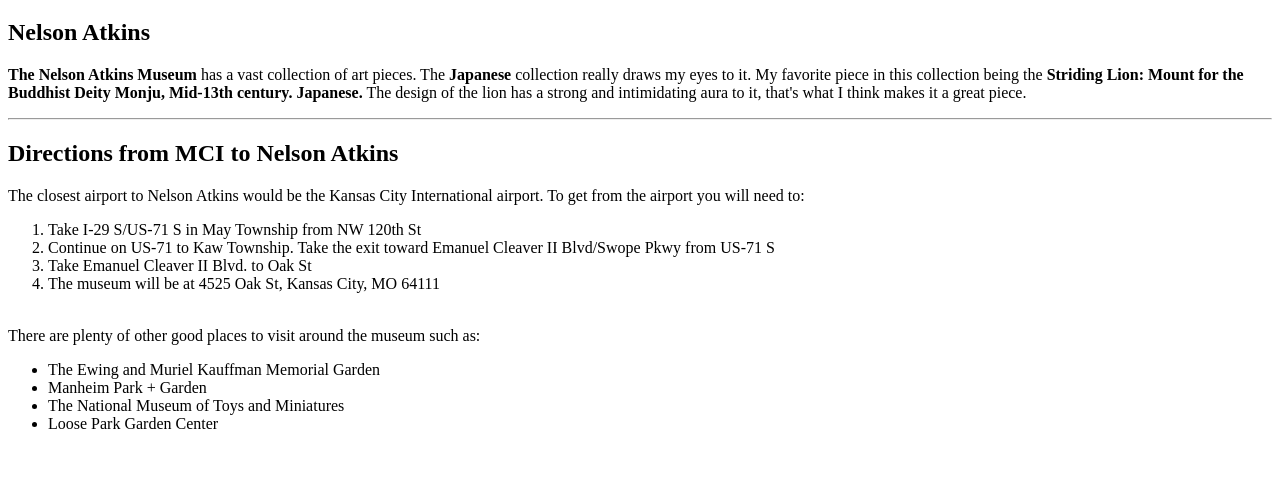
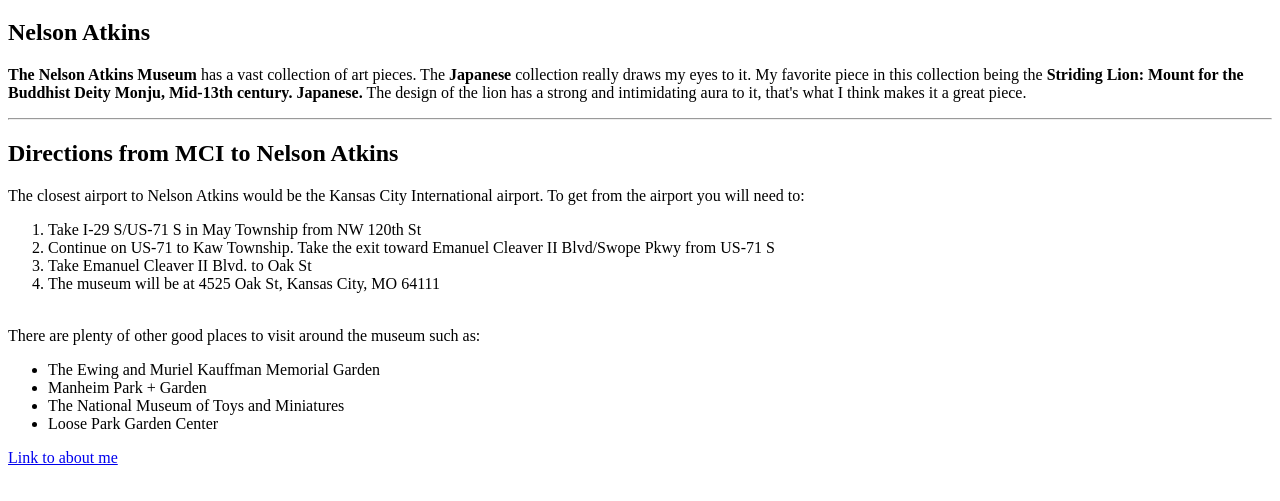
Before and after one commit to 44-563-Web-Apps-F22/44563-webapps-assignment-3-DWhite3112, a plain HTML site: page index.html in a window 1280 px wide. Shown: the part 61-562 px from the top of the page. Drawn offline with Linux system fonts and the light colour scheme.

Commit message:
added pic of from troy,about me and added link from index to about me

```diff
--- a/index.html
+++ b/index.html
@@ -31,5 +31,6 @@
 </ul>
 </p>
 </body>
+<a href="aboutme.html"> Link to about me</a>
 
 </html>
```
Also changed, not shown: aboutme.html (added), troy.jpg (added).
